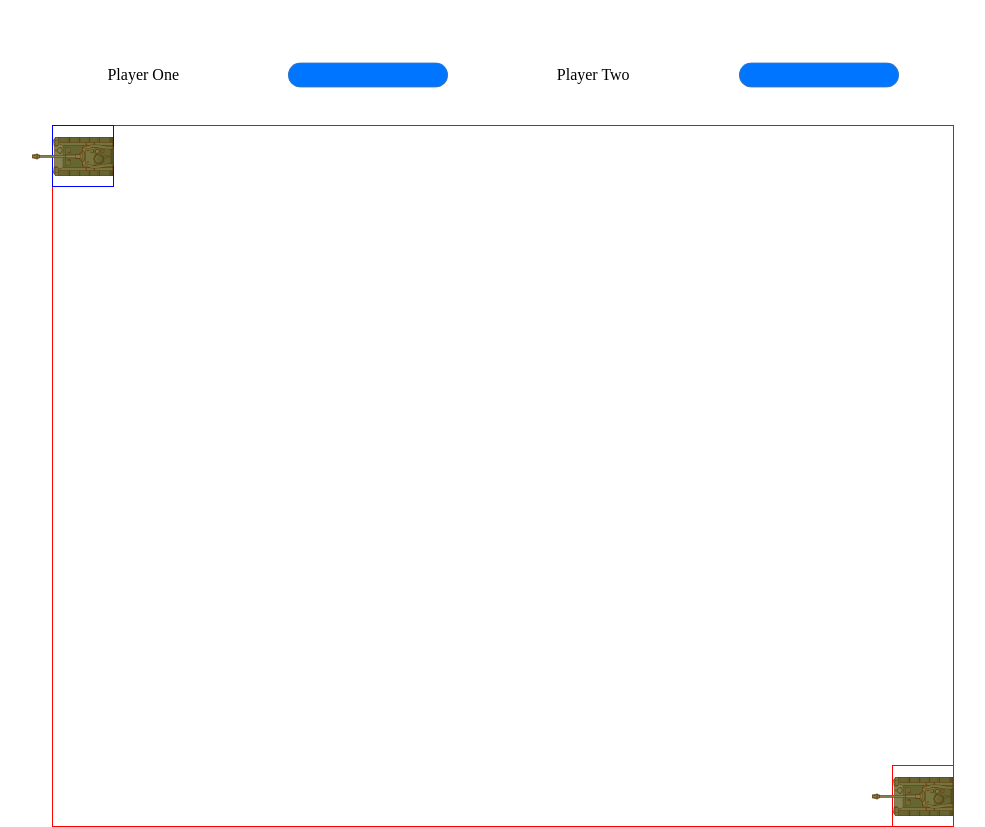
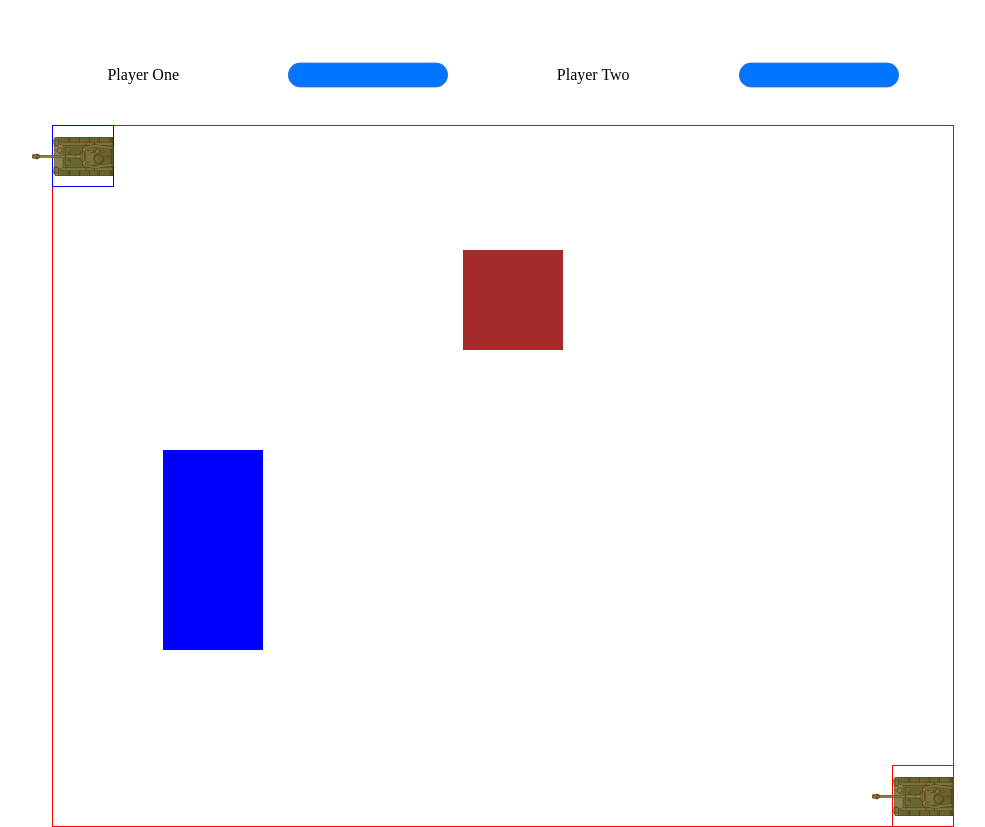
Before and after one commit to Rennzie/two-person-shooter-game-ga-wdi-prj1, a plain HTML site: page index.html in a window 1280 px wide. Shown: the whole page, without its empty margins (137-1122 px from the left). Drawn offline with nearby package versions, Linux system fonts and the light colour scheme.

Commit message:
added water and logged to console when tank drives into it

```diff
--- a/index.html
+++ b/index.html
@@ -18,8 +18,8 @@
     </div>
 
     <div class="battle-field">
-      <!-- <div class="tank2"></div> -->
-      <!-- <div class="tank tank-90"> <img src="styles/images/TopDown_soldier_tank_turrent.png" alt=""> </div> -->
+      <div class="water"></div>
+      <div class="mountain"></div>
     </div>
     </div>
 
--- a/js/app.js
+++ b/js/app.js
@@ -9,9 +9,32 @@ $(() => {
   const $battleField = $('.battle-field');
   const $playerOneHealth = $('#playerOneHealth');
   const $playerTwoHealth = $('#playerTwoHealth');
+  const $water = $('.water');
+  const $mountain = $('.mountain');
+
+  const water = {
+    name: 'Water',
+    position: {
+      left: $water.offset().left,
+      top: $water.offset().top,
+      right: $water.offset().left + $water.width(),
+      bottom: $water.offset().top + $water.height()
+    }
+  };
+
+  const mountain = {
+    name: 'mountain',
+    position: {
+      left: $mountain.offset().left,
+      top: $mountain.offset().top,
+      right: $mountain.offset().left + $mountain.width(),
+      bottom: $mountain.offset().top + $mountain.height()
+    }
+  };
 
   const battleField = {
     name: 'BattleField',
+
     left: $battleField.offset().left,
     top: $battleField.offset().top,
     right: $battleField.offset().left + $battleField.width(),
@@ -345,6 +368,13 @@ $(() => {
     ((obj1.top < obj2.bottom) && (obj1.bottom > obj2.top));
   }
 
+  function checkForObsticals (tankObj) {
+    if(positionsOverlap(tankObj.tankPosition, water.position)){
+      console.log('tank drove into water');
+      window.alert(`Tank ${tankObj.name} drove into the water! GAME OVER!!!`);
+    }
+  }
+
 
   // const obsticals = {
   //   battleField: battleField,
@@ -362,11 +392,18 @@ $(() => {
     if(e.originalEvent.key === 'ArrowDown' ||
       e.originalEvent.key === 'ArrowUp' ||
       e.originalEvent.key === 'ArrowLeft' ||
-      e.originalEvent.key === 'ArrowRight') playerOne.moveTank(e.originalEvent.key);
+      e.originalEvent.key === 'ArrowRight'){
+      checkForObsticals(playerOne);
+      playerOne.moveTank(e.originalEvent.key);
+
+    }
     if(e.originalEvent.key === 'a' ||
       e.originalEvent.key === 'd' ||
       e.originalEvent.key === 's' ||
-      e.originalEvent.key === 'w') playerTwo.moveTank(e.originalEvent.key);
+      e.originalEvent.key === 'w'){
+      checkForObsticals(playerTwo);
+      playerTwo.moveTank(e.originalEvent.key);
+    }
   }
 
 
--- a/styles/scss/style.scss
+++ b/styles/scss/style.scss
@@ -3,6 +3,23 @@
   height: 700px;
   border: 1px solid red;
   margin: 25px auto 0 auto;
+  .water{
+    position: absolute;
+    top: 450px;
+    left: 300px;
+    width: 100px;
+    height: 200px;
+    background-color: blue;
+  }
+  .mountain{
+    position: absolute;
+    top: 250px;
+    left: 600px;
+    width: 100px;
+    height: 100px;
+    background-color: brown;
+  }
+
 }
 
 .health{
```
Also changed, not shown: styles/css/style.css, 1 other file.
